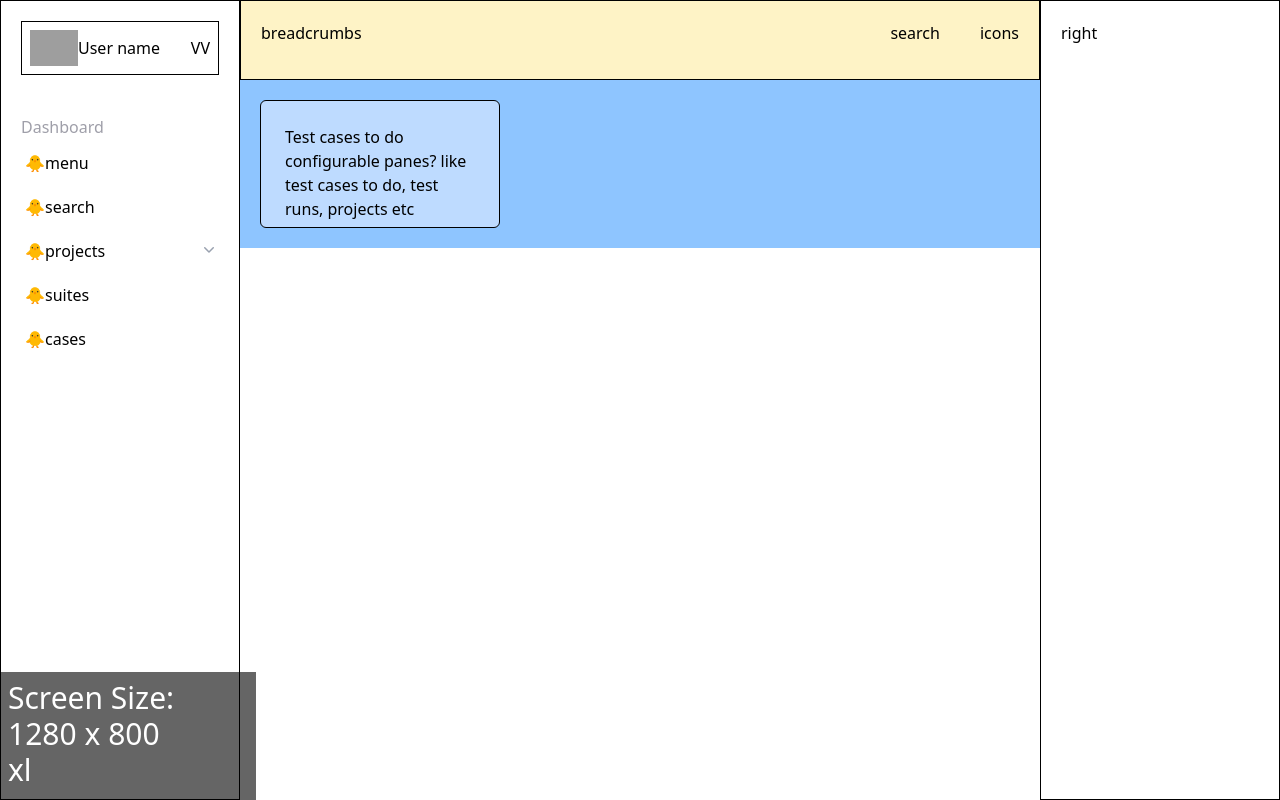
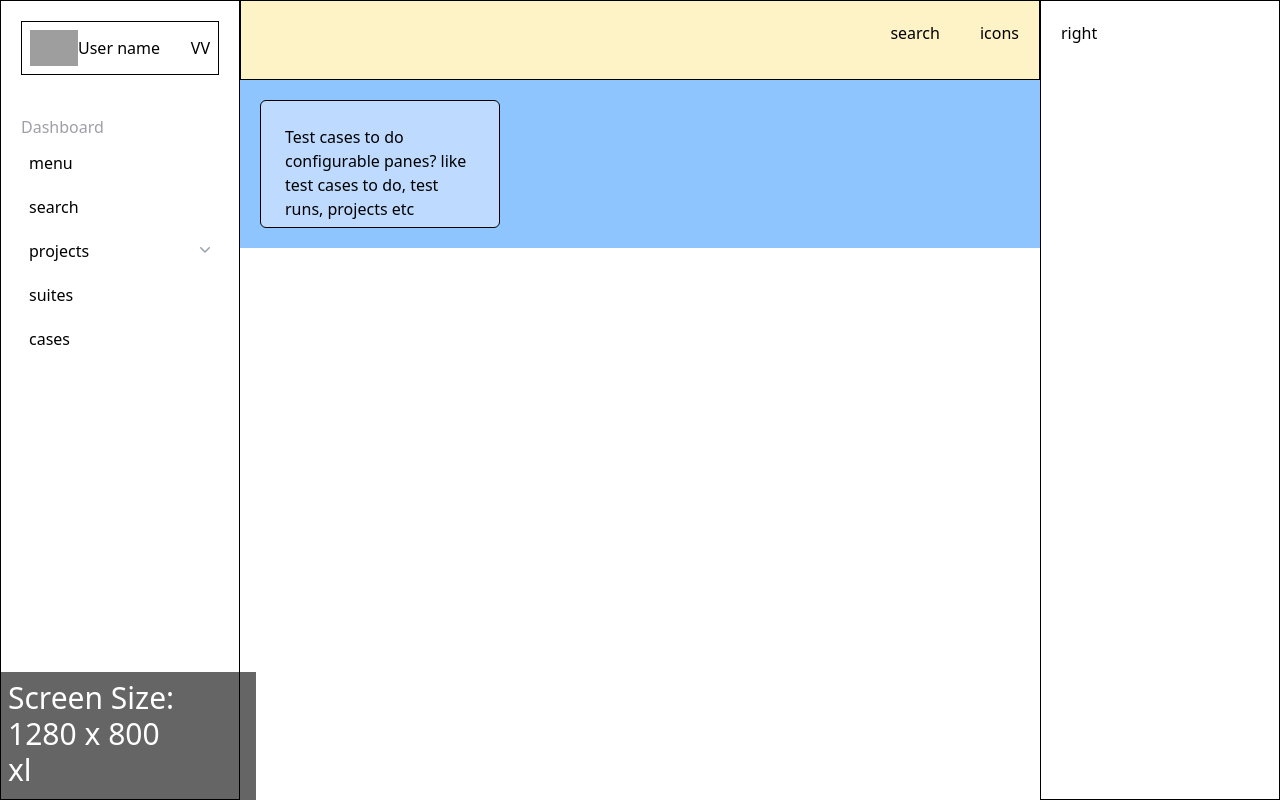
Before and after one commit to dominik-sek/simple-test-manager, a React (Vite) app in the folder frontend/: page / in a window 1280 px wide. Built offline with nearby package versions, Linux system fonts and the light colour scheme; grey boxes are pictures that could not be loaded.

Commit message:
rework sidemenu

```diff
--- a/frontend/src/App.tsx
+++ b/frontend/src/App.tsx
@@ -1,7 +1,7 @@
 import {LeftPanel} from "./left-panel/LeftPanel.tsx";
 import {MainContent} from "./main-content/MainContent.tsx";
 import {RightPanel} from "./right-panel/RightPanel.tsx";
-import {ScreenSizeWidget} from "./components/shared/ScreenSizeWIdget.tsx";
+import {ScreenSizeWidget} from "./components/shared/ScreenSizeWidget.tsx";
 
 export const App = () => {
     return (
--- /dev/null
+++ b/frontend/src/components/shared/Breadcrumbs.tsx
@@ -0,0 +1,11 @@
+
+export const Breadcrumbs = () =>{
+
+    const currentLocation = window.location.pathname !== "/"
+
+    return(
+        <div>
+            {}
+        </div>
+    )
+}
--- a/frontend/src/components/shared/MenuButton.tsx
+++ b/frontend/src/components/shared/MenuButton.tsx
@@ -6,47 +6,53 @@ interface MenuButtonProps {
     key: string | number;
     menuButtons?: MenuButtons;
     className?: string;
+    icon?: string;
 }
 
-
-export const MenuButton = (props: MenuButtonProps) =>{
-    const arrowDown = <svg className="-mr-1 size-5 text-gray-400" viewBox="0 0 20 20" fill="currentColor" aria-hidden="true"
+const arrowDown = () =>{
+    return(
+        <svg className="-mr-1 size-5 text-gray-400" viewBox="0 0 20 20" fill="currentColor" aria-hidden="true"
              data-slot="icon">
             <path fill-rule="evenodd"
                   d="M5.22 8.22a.75.75 0 0 1 1.06 0L10 11.94l3.72-3.72a.75.75 0 1 1 1.06 1.06l-4.25 4.25a.75.75 0 0 1-1.06 0L5.22 9.28a.75.75 0 0 1 0-1.06Z"
                   clip-rule="evenodd"/>
         </svg>
+    )
+}
+
+export const MenuButton = (props: MenuButtonProps) =>{
+
     const [open, setOpen] = useState(false);
 
     //click on parent - remove hidden class from each child? useref?
     const explodeMenu = () =>{
-        console.log(props.menuButtons)
         if(props.menuButtons){
             setOpen(!open);
         }
     }
+
     return(
-        <li key={props.key}
-                className={'cursor-pointer relative gap-1 w-full flex items-center p-1 min-h-10 hover:bg-black/5 rounded-md  justify-between ' +
-                    ' before:absolute before:w-2 before:top-0 before:left-0 before:h-full before:rounded-4xl hover:before:bg-black/80 relative ' + props.className  }
-                onClick={()=> explodeMenu()}>
-            <div className={'relative flex justify-between w-full'}>
-                🐥
-                {props.children}
-                {props.menuButtons && arrowDown}
+       <li className={props.className + ' hover:bg-black/30 hover:cursor-pointer p-2 rounded-md '} onClick={explodeMenu}>
+           <div className={" flex justify-between"}>
+               <div>
+               {props.icon} {props.children}
+               </div>
+               {props.menuButtons && arrowDown()}
            </div>
 
            {
                props.menuButtons &&
-                props.menuButtons.length > 0 &&
-                props.menuButtons.map((menuButton,index) => (
-                    <ul className={'absolute w-full flex items-center p-1 min-h-0'}>
-
-                        <MenuButton key={index + "" + props.key} className={open ? "bg-amber-100 translate-y-full translate-x-1/10" : "hidden "}>
-                            {menuButton.button}
-                        </MenuButton>
+               <ul className={open ? " " : "hidden"}>
+                   {
+                       props.menuButtons.map((button)=>{
+                           return (
+                               <li>
+                                   {button.button}
+                               </li>
+                           )
+                       })
+                   }
                </ul>
-                ))
            }
        </li>
     )
--- a/frontend/src/left-panel/LeftPanel.tsx
+++ b/frontend/src/left-panel/LeftPanel.tsx
@@ -48,7 +48,7 @@ export const LeftPanel = () =>{
                 <span className={"text-zinc-400 cursor-default"}>Dashboard</span>
                 {
                     menuButtons.map((button, idx)=>{
-                        return <MenuButton key={idx} menuButtons={button.children}>{button.button}</MenuButton>
+                        return <MenuButton key={idx} icon={button.icon} menuButtons={button.children}>{button.button}</MenuButton>
                     })
                 }
             </ul>
--- a/frontend/src/navbar/Navbar.tsx
+++ b/frontend/src/navbar/Navbar.tsx
@@ -1,10 +1,10 @@
+import {Breadcrumbs} from "../components/shared/Breadcrumbs.tsx";
+
 export const Navbar = () =>{
 
     return (
         <nav className="border min-h-20 w-full flex justify-between p-5 bg-amber-100">
-            <div>
-                breadcrumbs
-            </div>
+            <Breadcrumbs />
 
             <div className="flex gap-10">
                 <div>search</div>
```
Lines whose indentation alone changed are shown as unchanged.
